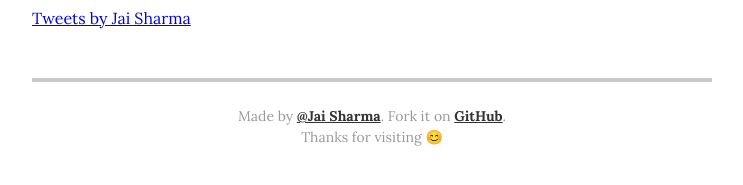
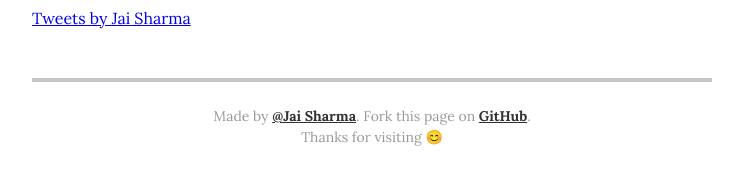
Before and after one commit to ja1sh/jaisharmafps.github.io, a Jekyll site: the page built from index.html, in a window 1280 px wide and 900 px high, scrolled down 3144 px. Shown: the part 704-889 px from the top of the window, without its empty margins (268-1011 px from the left). Built offline with Jekyll 4.4.1, drawn with Linux system fonts in a browser that asks for light colours; comment, search, counter and statistics services are not loaded.

Commit message:
update 2018

```diff
--- a/_layouts/resume.html
+++ b/_layouts/resume.html
@@ -261,7 +261,7 @@
       {% endif %}
 
       <footer class="page-footer">
-        <p class="footer-line">Made by <a href="http://twitter.com/jai_sharma_">@Jai Sharma</a>. Fork it on <a href="https://github.com/jaisharmafps/jaisharmafps.github.io">GitHub</a>.</p>
+        <p class="footer-line">Made by <a href="http://twitter.com/jai_sharma_">@Jai Sharma</a>. Fork this page on <a href="https://github.com/jaisharmafps/jaisharmafps.github.io">GitHub</a>.</p>
         <p class="footer-line">Thanks for visiting 😊</p>
       </footer>
 
```
